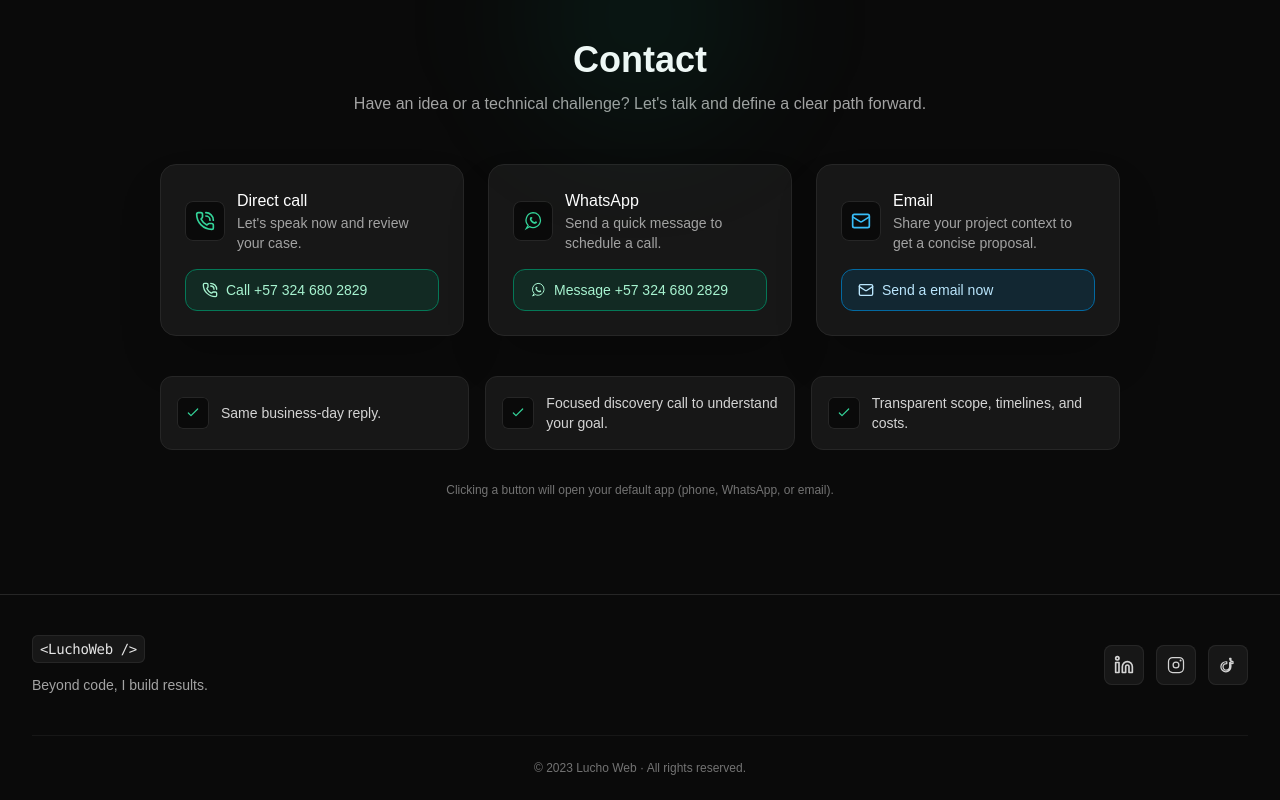
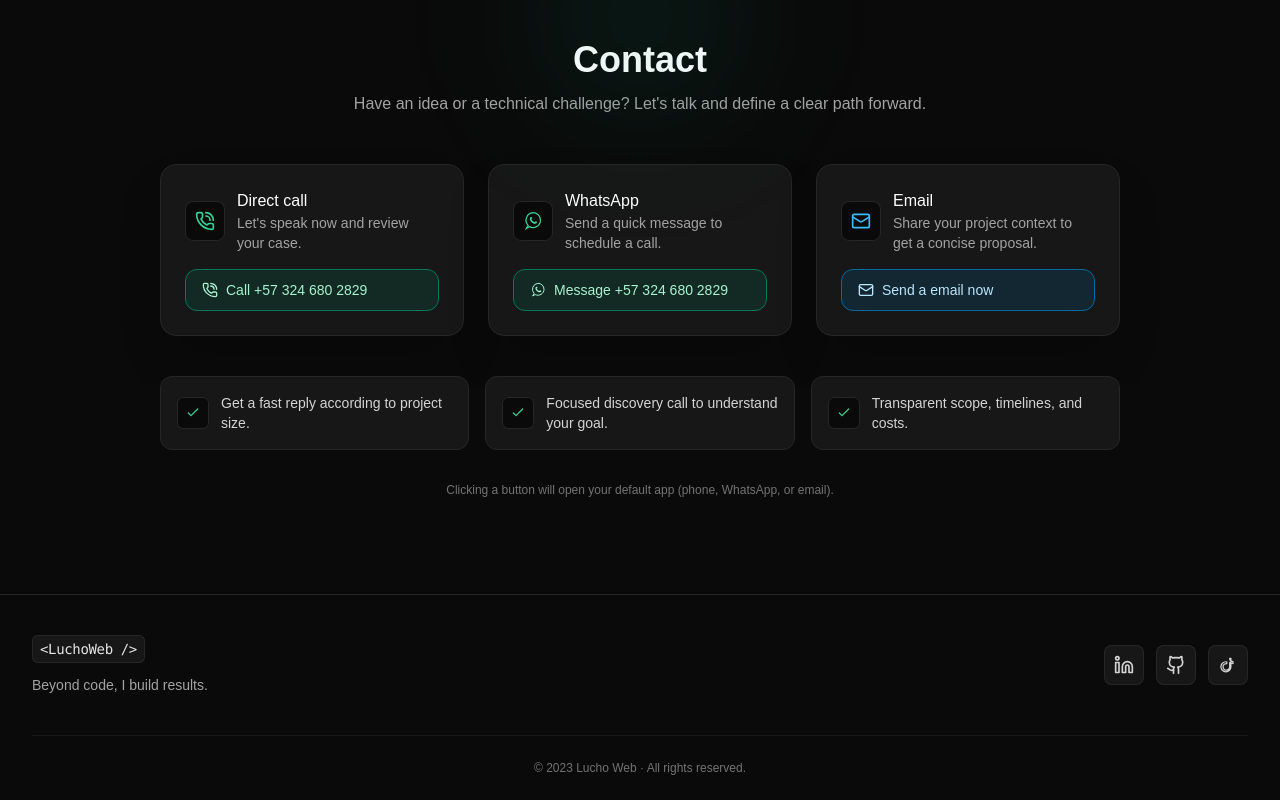
Before and after one commit to luchoweb/luchoweb-site, a React (Vite) app: page / in a window 1280 px wide. Shown: the part 2279-3079 px from the top of the page. Built offline with nearby package versions, Linux system fonts and the light colour scheme.

Commit message:
GitHub link added and some copy updates

```diff
--- a/src/components/Footer.jsx
+++ b/src/components/Footer.jsx
@@ -1,25 +1,12 @@
-import { Linkedin } from "lucide-react";
+import { Github, Linkedin } from "lucide-react";
 import { useTranslation } from "react-i18next";
 
 const Social = {
   Linkedin: (props) => (
     <Linkedin {...props} />
   ),
-  Instagram: (props) => (
-    <svg viewBox="0 0 24 24" aria-hidden="true" fill="none" {...props}>
-      <rect
-        x="3"
-        y="3"
-        width="18"
-        height="18"
-        rx="5"
-        ry="5"
-        stroke="currentColor"
-        strokeWidth="1.5"
-      />
-      <circle cx="12" cy="12" r="3.5" stroke="currentColor" strokeWidth="1.5" />
-      <circle cx="17.5" cy="6.5" r="1.2" fill="currentColor" />
-    </svg>
+  GitHub: (props) => (
+    <Github {...props} />
   ),
   TikTok: (props) => (
     <svg viewBox="0 0 24 24" aria-hidden="true" fill="none" {...props}>
@@ -67,14 +54,14 @@ export default function Footer() {
               {Social.Linkedin({ className: "h-5 w-5" })}
             </a>
             <a
-              href="https://www.instagram.com/luchoweb.dev"
+              href="https://github.com/luchoweb"
               target="_blank"
               rel="noopener noreferrer"
               className="inline-flex h-10 w-10 items-center justify-center rounded-lg bg-neutral-900 ring-1 ring-inset ring-neutral-800 text-neutral-300 hover:bg-neutral-800"
-              aria-label={t("social.instagram")}
-              title={t("social.instagram")}
+              aria-label={t("social.github")}
+              title={t("social.github")}
             >
-              {Social.Instagram({ className: "h-5 w-5" })}
+              {Social.GitHub({ className: "h-5 w-5" })}
             </a>
             <a
               href="https://www.tiktok.com/@luchoweb.dev"
--- a/src/i18n/locales/en/translation.json
+++ b/src/i18n/locales/en/translation.json
@@ -106,7 +106,7 @@
       "body": "Hi Lucho, I'd like to discuss..."
     },
     "points": {
-      "response": "Same business-day reply.",
+      "response": "Get a fast reply according to project size.",
       "discovery": "Focused discovery call to understand your goal.",
       "ethics": "Transparent scope, timelines, and costs."
     },
@@ -118,7 +118,7 @@
   },
   "social": {
     "linkedin": "LinkedIn",
-    "instagram": "Instagram",
+    "github": "GitHub",
     "tiktok": "TikTok"
   }
 }
--- a/src/i18n/locales/es/translation.json
+++ b/src/i18n/locales/es/translation.json
@@ -84,7 +84,7 @@
   },
   "contact": {
     "title": "Contacto",
-    "subtitle": "¿Tienes una idea o un reto técnico? Conversemos y encuentra una ruta clara para avanzar.",
+    "subtitle": "¿Tienes una idea o un reto técnico? Conversemos y encuentre una ruta clara para avanzar.",
     "call": {
       "title": "Llamada directa",
       "desc": "Hablemos ahora mismo y revisemos tu caso.",
@@ -106,8 +106,8 @@
       "body": "Hola Lucho, me gustaría conversar sobre..."
     },
     "points": {
-      "response": "Respuesta en el mismo día hábil.",
-      "discovery": "Primera llamada de descubrimiento enfocada en tu objetivo.",
+      "response": "Respuesta rápida segun el tamaño del proyecto.",
+      "discovery": "Primera llamada de descubrimiento enfocada en objetivos.",
       "ethics": "Transparencia en alcance, tiempos y costos."
     },
     "note": "Al hacer clic se abrirá tu app predeterminada (teléfono, WhatsApp o correo)."
@@ -118,7 +118,7 @@
   },
   "social": {
     "linkedin": "LinkedIn",
-    "instagram": "Instagram",
+    "github": "GitHub",
     "tiktok": "TikTok"
   }
 }
```
